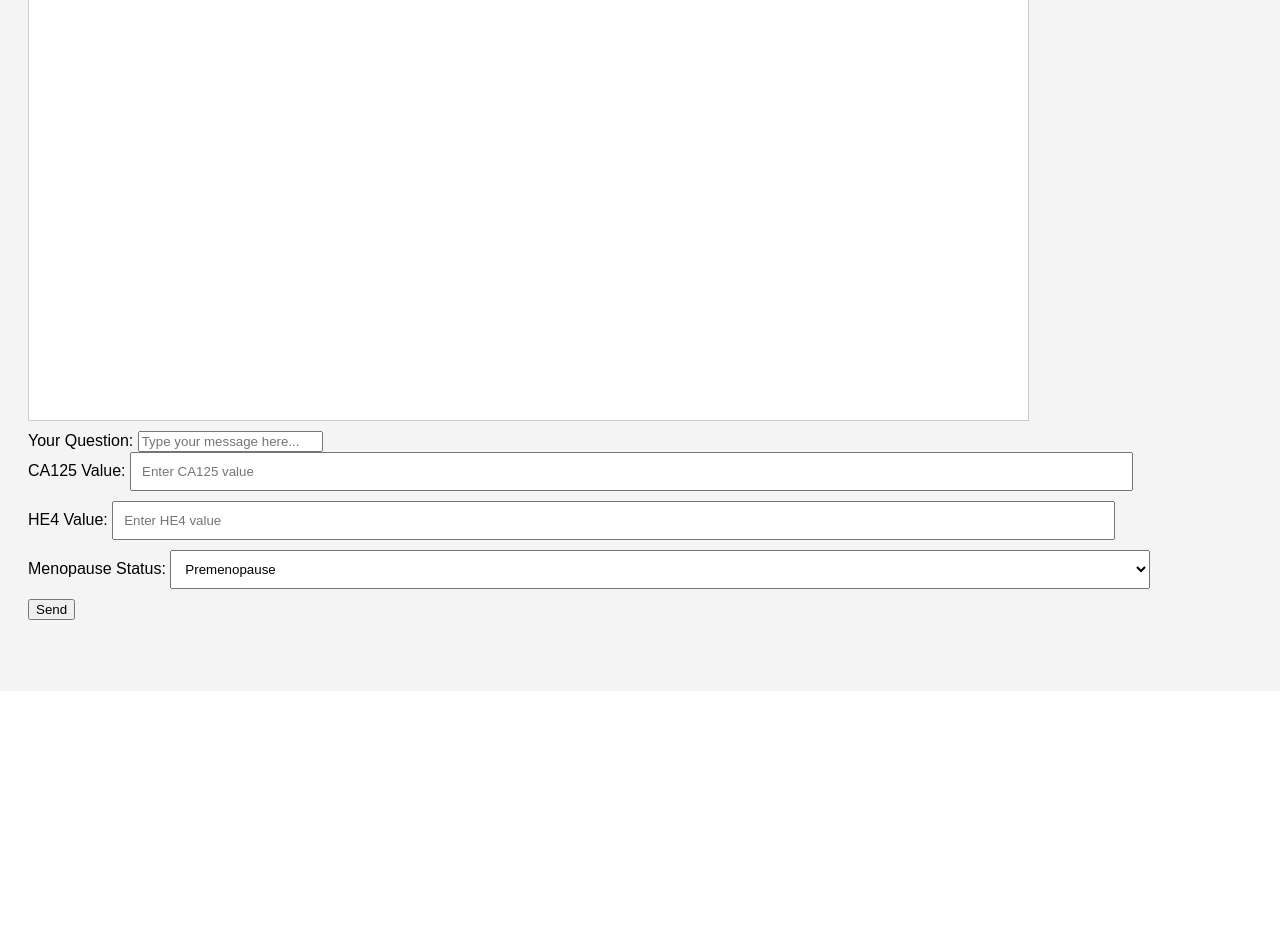
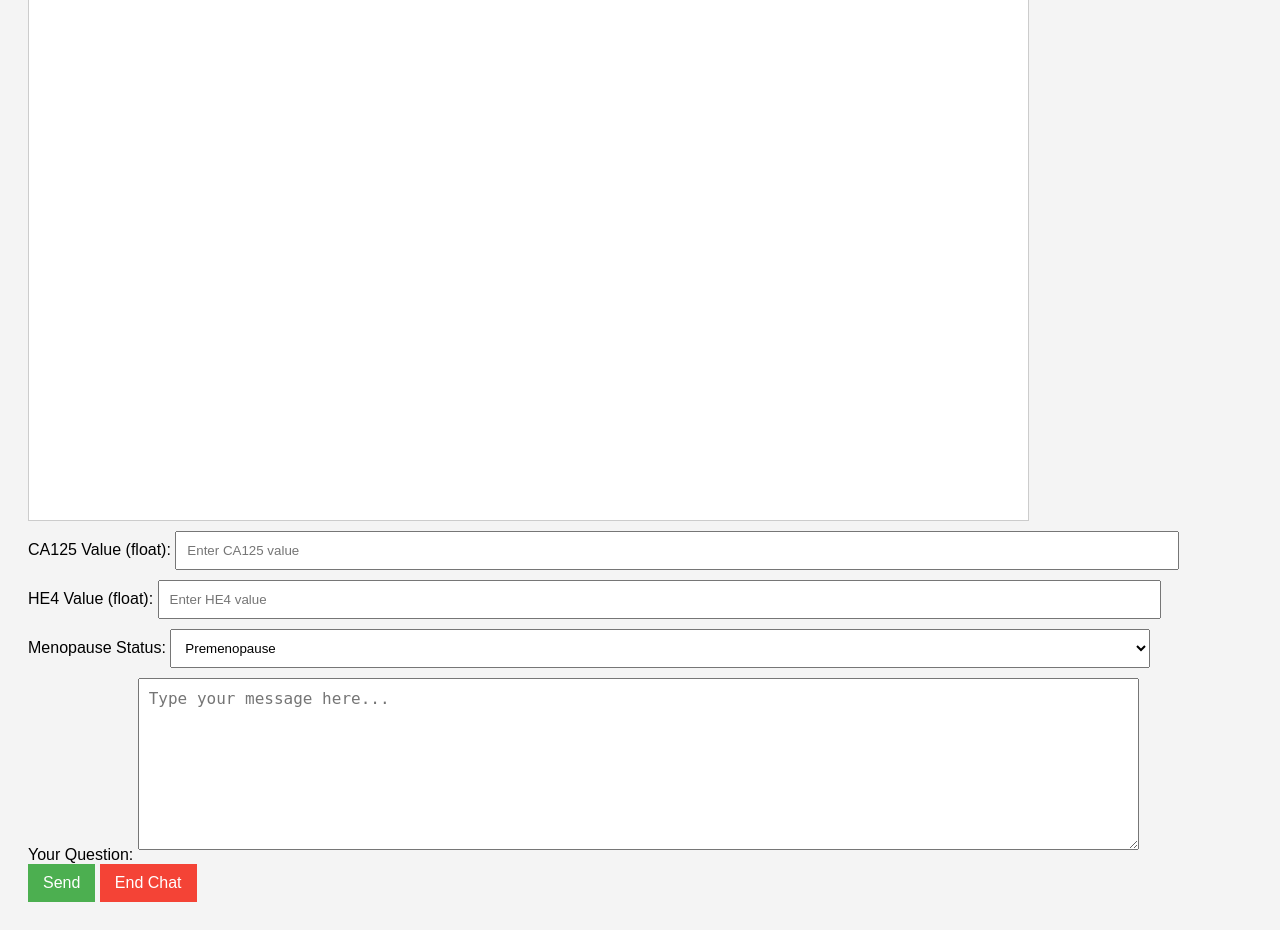
Before and after one commit to thanish11/Langchain_HuggingFaceHub, a Flask app: template templates/chat.html in a window 1280 px wide. Shown: the part 109-1039 px from the top of the page. Before the commit the page ends 729 px from the top, so only its background shows below. Run offline with Flask 3, Linux system fonts and the light colour scheme; the template is opened without the code that fills it, so the values that code supplies are empty.

Commit message:
update the application

```diff
--- a/app.py
+++ b/app.py
@@ -1,9 +1,10 @@
-from flask import Flask, render_template, request, jsonify
+from flask import Flask, render_template, request, jsonify, session, redirect, url_for
 import webbrowser
 from threading import Timer
 from models import OvarianCancerChatbot  # Assuming you have this class implemented
 
 app = Flask(__name__)
+app.secret_key = 'your_secret_key'  # Needed to use session
 
 # Function to open the browser automatically
 def open_browser():
@@ -11,44 +12,61 @@ def open_browser():
 
 @app.route('/')
 def home():
+    session.clear()  # Clear session when going back to the home page
     return render_template('home.html')
 
 # Chat route to handle user input and chatbot interaction
-@app.route('/chat', methods=['GET','POST'])
+@app.route('/chat', methods=['GET', 'POST'])
 def chat():
     bot = OvarianCancerChatbot()
 
+    if 'chat_history' not in session:
+        session['chat_history'] = []  # Initialize chat history
+
     if request.method == 'POST':
         user_input = request.form.get('query', '').strip().lower()  # Extract user query
-        menopause_status = request.form.get('menopause_status', '').strip().lower()
-        ca125 = request.form.get('CA125', None)
-        he4 = request.form.get('HE4', None)
+        session['chat_history'].append(f"You: {user_input}")
 
-        # Validate user input
-        if not user_input:
-            return render_template('chat.html', response="Please provide a valid query.")
+        # Store biomarkers in session
+        if 'ca125' not in session:
+            ca125 = request.form.get('CA125', None)
+            if ca125:
+                try:
+                    session['ca125'] = float(ca125)  # Accept float
+                except ValueError:
+                    session['chat_history'].append("Bot: Please enter a valid float value for CA125.")
+                    return render_template('chat.html', chat_history=session['chat_history'])
 
-        # Validate menopause status
-        if menopause_status not in ["premenopause", "postmenopause"]:
-            return render_template('chat.html', response="Invalid menopause status. Please provide 'premenopause' or 'postmenopause'.")
+        if 'he4' not in session:
+            he4 = request.form.get('HE4', None)
+            if he4:
+                try:
+                    session['he4'] = float(he4)  # Accept float
+                except ValueError:
+                    session['chat_history'].append("Bot: Please enter a valid float value for HE4.")
+                    return render_template('chat.html', chat_history=session['chat_history'])
 
-        # Validate biomarker levels
-        if ca125 is None or he4 is None:
-            return render_template('chat.html', response='Please provide CA125 and HE4 levels.')
+        if 'menopause_status' not in session:
+            menopause_status = request.form.get('menopause_status', '').strip().lower()
+            if menopause_status not in ["premenopause", "postmenopause"]:
+                session['chat_history'].append("Bot: Invalid menopause status. Please provide 'premenopause' or 'postmenopause'.")
+                return render_template('chat.html', chat_history=session['chat_history'])
+            session['menopause_status'] = menopause_status
 
-        # Calculate the ROMA score
-        try:
-            roma_score = bot.calculate_roma_score(float(ca125), float(he4), menopause_status)
-            response_message = f"Your ROMA score is {roma_score:.2f}%."
+        # If biomarkers are all collected, calculate the ROMA score
+        if 'ca125' in session and 'he4' in session and 'menopause_status' in session:
+            try:
+                roma_score = bot.calculate_roma_score(session['ca125'], session['he4'], session['menopause_status'])
+                roma_message = f"Your ROMA score is {roma_score:.2f}%."
+                if roma_score >= 7.4:
+                    roma_message += " High risk of ovarian cancer. Please consult a specialist."
+                else:
+                    roma_message += " Low risk, but regular monitoring is recommended."
+                session['chat_history'].append(f"Bot: {roma_message}")
+            except ValueError:
+                session['chat_history'].append('Bot: Invalid input for CA125 or HE4.')
 
-            if roma_score >= 7.4:
-                response_message += " High risk of ovarian cancer. Please consult a specialist."
-            else:
-                response_message += " Low risk, but regular monitoring is recommended."
-        except ValueError:
-            return render_template('chat.html', response='Invalid input. Please provide numerical values for CA125 and HE4.')
-
-        # Respond to user queries
+        # Respond to general user queries
         response = ""
         if "hospital" in user_input:
             response = bot.query_pdf(bot.hospital_store, user_input)
@@ -59,9 +77,16 @@ def chat():
         else:
             response = bot.answer_general_query(user_input)
 
-        return render_template('chat.html', response=response, romascore=response_message)
+        session['chat_history'].append(f"Bot: {response}")
+        return render_template('chat.html', chat_history=session['chat_history'])
 
-    return render_template('chat.html')
+    return render_template('chat.html', chat_history=session['chat_history'])
+
+# Route to end chat
+@app.route('/end_chat')
+def end_chat():
+    session.clear()  # Clear session to reset the chat
+    return redirect(url_for('home'))
 
 # Main function to run the Flask app
 if __name__ == '__main__':
--- a/templates/chat.html
+++ b/templates/chat.html
@@ -12,55 +12,86 @@
         }
         #chat-box {
             width: 80%;
-            height: 400px;
+            height: 500px;
             border: 1px solid #ccc;
             background-color: #fff;
             overflow-y: scroll;
             padding: 10px;
             margin-bottom: 10px;
+            font-size: 16px;
         }
-        #user-input, #ca125-input, #he4-input, #menopause-status {
+        #query {
+            width: 80%;
+            height: 150px;  /* Increased height */
+            padding: 10px;
+            margin-bottom: 10px;
+            font-size: 16px;
+        }
+        #ca125-input, #he4-input, #menopause-status {
             width: 80%;
             padding: 10px;
             margin-bottom: 10px;
         }
+        #send-btn, #end-btn {
+            padding: 10px 15px;
+            font-size: 16px;
+        }
         #send-btn {
-            padding: 10px 15px;
+            background-color: #4CAF50;
+            color: white;
+            border: none;
+            cursor: pointer;
+        }
+        #send-btn:hover {
+            background-color: #45a049;
+        }
+        #end-btn {
+            background-color: #f44336;
+            color: white;
+            border: none;
+            cursor: pointer;
+        }
+        #end-btn:hover {
+            background-color: #e41f1f;
         }
     </style>
 </head>
 <body>
     <h1>Ovarian Cancer Chatbot</h1>
     <div id="chat-box">
-        {% if response %}
-            <div>Bot: {{ response }}</div>
-        {% endif %}
-        {% if romascore %}
-            <div>Bot: {{ romascore }}</div>
-        {% endif %}
+        {% for message in chat_history %}
+            <div>{{ message }}</div>
+        {% endfor %}
     </div>
 
     <form method="POST" action="/chat">
-        <label for="query">Your Question:</label>
-        <input type="text" id="query" name="query" placeholder="Type your message here..." required />
+        {% if 'ca125' not in session %}
+            <label for="ca125-input">CA125 Value (float):</label>
+            <input type="number" step="0.01" id="ca125-input" name="CA125" placeholder="Enter CA125 value" required />
             <br>
+        {% endif %}
 
-        <label for="ca125-input">CA125 Value:</label>
-        <input type="number" id="ca125-input" name="CA125" placeholder="Enter CA125 value" required />
+        {% if 'he4' not in session %}
+            <label for="he4-input">HE4 Value (float):</label>
+            <input type="number" step="0.01" id="he4-input" name="HE4" placeholder="Enter HE4 value" required />
             <br>
+        {% endif %}
 
-        <label for="he4-input">HE4 Value:</label>
-        <input type="number" id="he4-input" name="HE4" placeholder="Enter HE4 value" required />
-        <br>
-
+        {% if 'menopause_status' not in session %}
             <label for="menopause-status">Menopause Status:</label>
             <select id="menopause-status" name="menopause_status" required>
                 <option value="premenopause">Premenopause</option>
                 <option value="postmenopause">Postmenopause</option>
             </select>
             <br>
+        {% endif %}
 
-        <button type="submit">Send</button>
+        <label for="query">Your Question:</label>
+        <textarea id="query" name="query" placeholder="Type your message here..." required></textarea>
+        <br>
+
+        <button type="submit" id="send-btn">Send</button>
+        <a href="/end_chat"><button type="button" id="end-btn">End Chat</button></a>
     </form>
 </body>
 </html>
```
Lines whose indentation alone changed are shown as unchanged.
